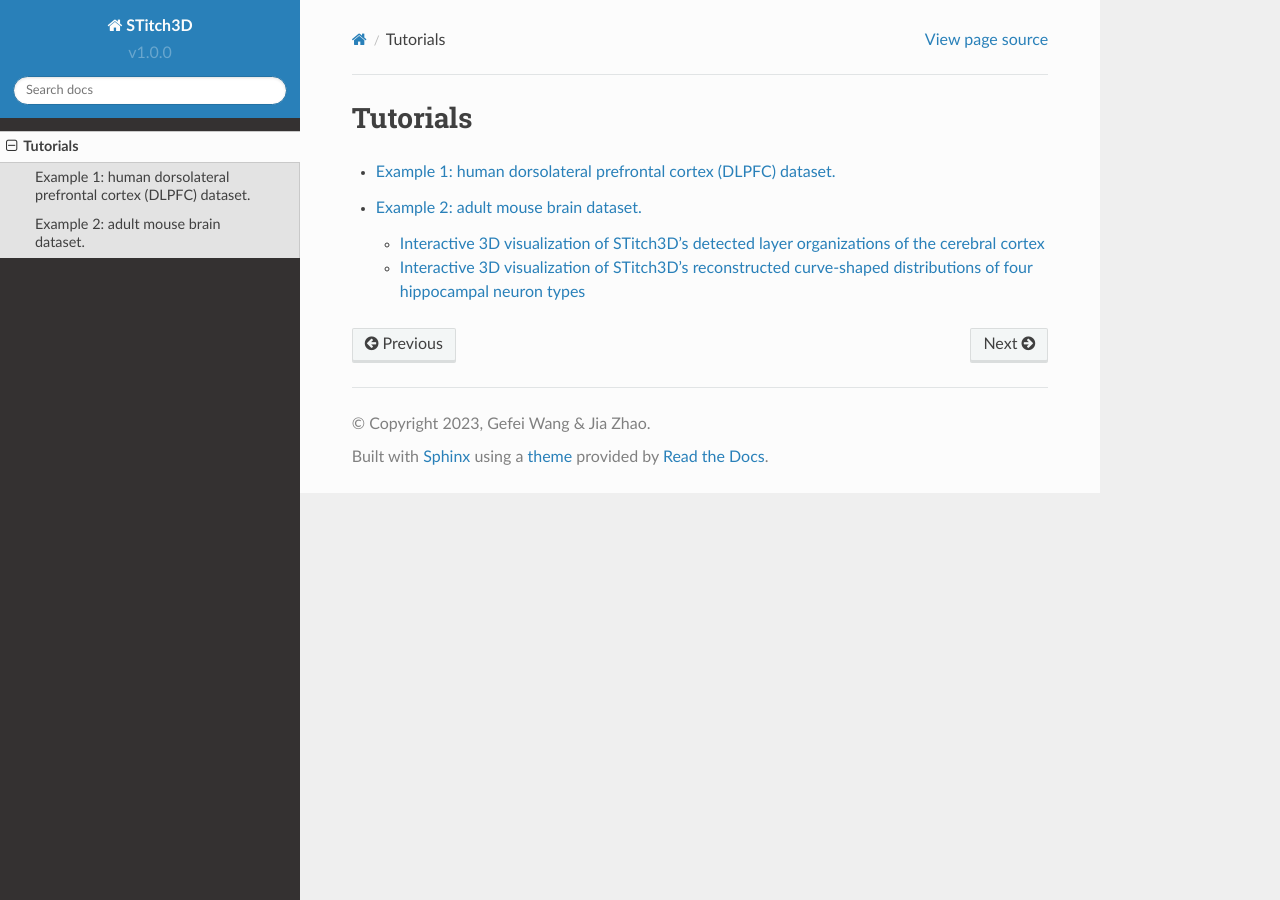
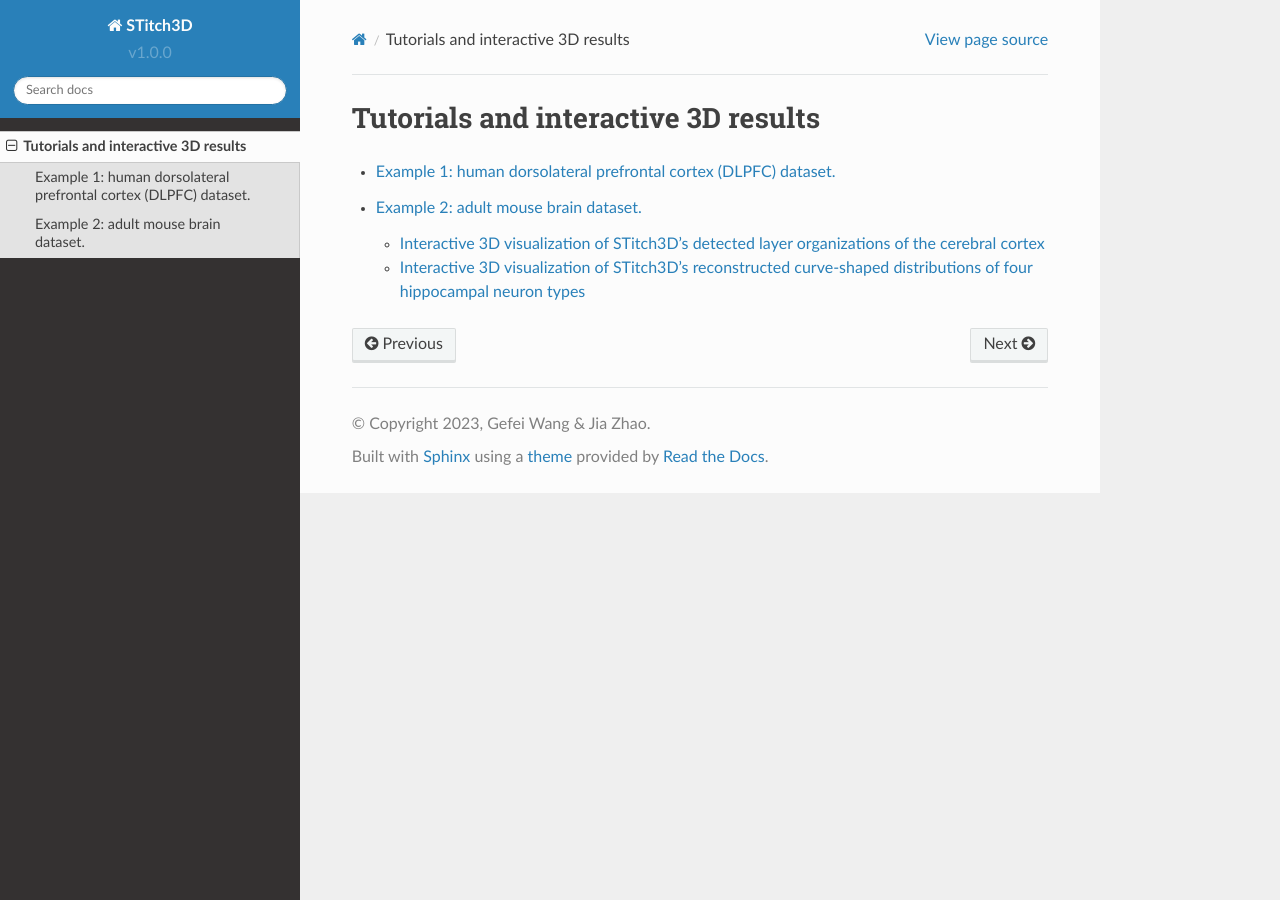
Before and after one commit to gefeiwang/STitch3D-tutorial, a Sphinx documentation site: the page built from docs/source/tutorials/index.rst, in a window 1280 px wide. Built offline with Sphinx 7.4.7 and the Read the Docs theme 2.0.0, drawn with Linux system fonts in a browser that asks for light colours; pages that are not in the unit, such as notebooks, are missing from menus.

Commit message:
Update index.rst

```diff
--- a/docs/source/tutorials/index.rst
+++ b/docs/source/tutorials/index.rst
@@ -1,5 +1,5 @@
 
-Tutorials
+Tutorials and interactive 3D results
 =========================================================
 
 .. toctree::
```
